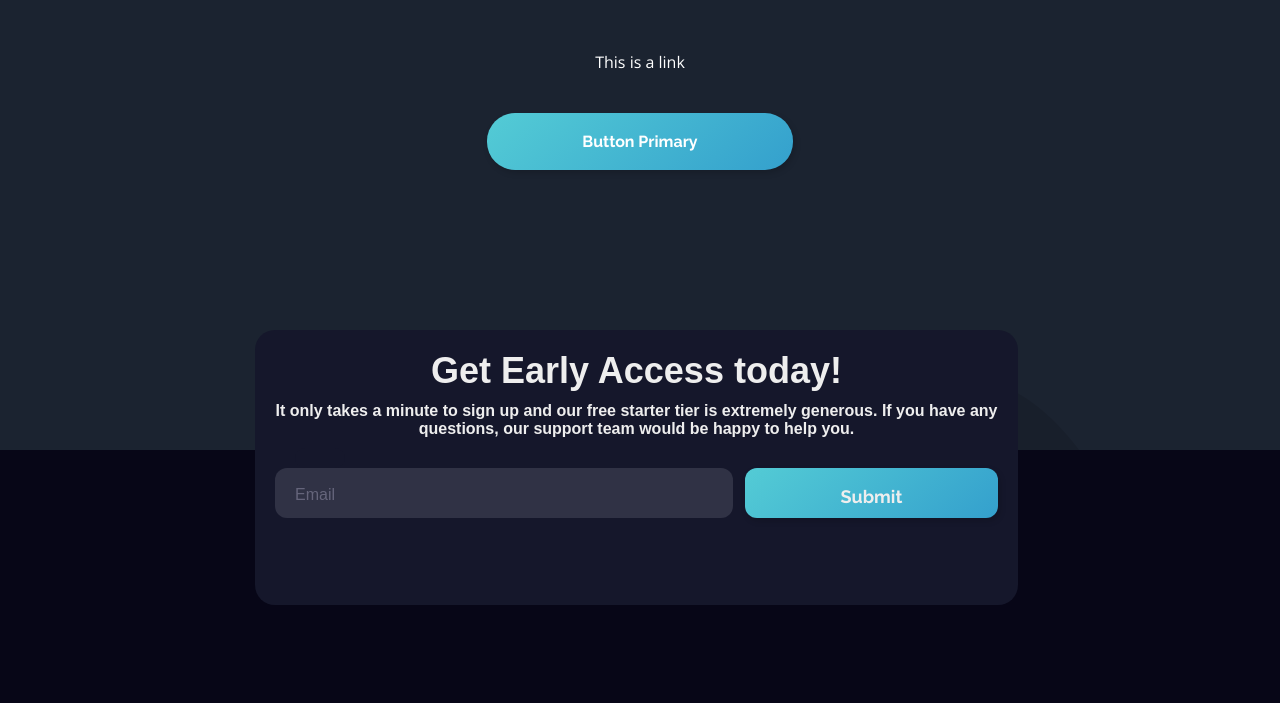
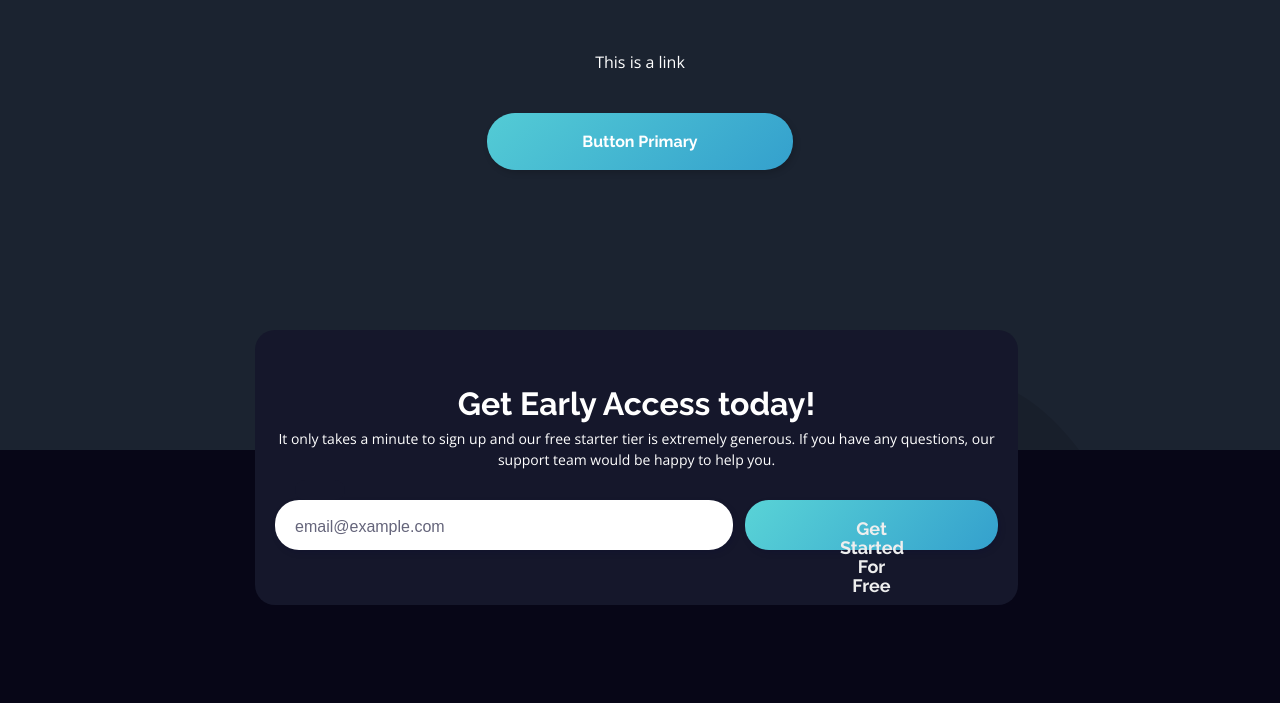
Before and after one commit to ezlyTech/fylo, a website: page sicoFylo.html in a window 1280 px wide. Shown: the part 470-1173 px from the top of the page. Drawn offline with nearby package versions, Linux system fonts and the light colour scheme; files whose address does not match are found by name.

Commit message:
progress

```diff
--- a/app/scss/ribbons/sico.scss
+++ b/app/scss/ribbons/sico.scss
@@ -1,5 +1,6 @@
 .header__wrapper{
     position: sticky;
+    display: block;
 
     .header__logo{
         position: sticky;
@@ -90,20 +91,25 @@
 
 
     .title {
-      color: #eee;
-      font-family: sans-serif;
-      font-size: 36px;
-      font-weight: 600;
+      font-family: 'Raleway';
+      font-style: normal;
+      font-weight: 700;
+      font-size: 32px;
+      line-height: 48px;
+      color: #FFFFFF;
       text-align: center;
+      padding-top: 30px;
     }
 
     .subtitle {
-      color: #eee;
-      font-family: sans-serif;
-      font-size: 16px;
-      font-weight: 600;
-      margin-top: 10px;
+      font-family: 'Open Sans';
+      font-style: normal;
+      font-weight: 400;
+      font-size: 14px;
+      line-height: 21px;
       text-align: center;
+      color: #FFFFFF;
+
     }
 
     .input-container {
@@ -122,8 +128,6 @@
     }
 
     .input {
-      background-color: #303245;
-      border-radius: 12px;
       border: 0;
       box-sizing: border-box;
       color: #eee;
@@ -132,6 +136,10 @@
       outline: 0;
       padding: 4px 20px 0;
       width: 60%;
+
+      background: #FFFFFF;
+      box-shadow: 2px 3px 6px rgba(7, 4, 59, 0.157043);
+      border-radius: 24px;
     }
 
     .cut {
@@ -183,8 +191,6 @@
     .submit {
       position: relative;
       float: right;
-      background-color: #08d;
-      border-radius: 12px;
       border: 0;
       box-sizing: border-box;
       color: #eee;
@@ -195,6 +201,10 @@
       text-align: center;
       width: 35%;
       margin-top: 30px;
+
+      background: linear-gradient(129.57deg, #63E1D9 -26.63%, #34A0CD 100%);
+      box-shadow: 2px 3px 6px rgba(7, 4, 59, 0.157043);
+      border-radius: 24px;
     }
 
     .submit:active {
@@ -339,6 +349,8 @@
   font-weight: 700;
   font-size: 18px;
   line-height: 24px;
+
+  padding-top: 30px;
   }
 
   .subtitle {
@@ -349,7 +361,7 @@
   line-height: 21px;
   text-align: center;
   color: #FFFFFF;
-  padding-bottom: 10px;
+  padding-bottom: 30px;
   }
 
   .input-container {
--- a/sicoFylo.html
+++ b/sicoFylo.html
@@ -64,9 +64,9 @@
             <div class="input-container ic2">
               <input id="email" class="input" type="text" placeholder=" " />
               <div class="cut cut-short"></div>
-              <label for="email" class="placeholder">Email</label>
+              <label for="email" class="placeholder">email@example.com</label>
             </div>
-            <button type="text" class="submit">Submit</button>
+            <button type="text" class="submit">Get Started For Free</button>
           </div>
           <div class="header__logo">
             <img class="desktop-logo2" src="./assets/svg/logo.svg" alt="">
```
Also changed, not shown: dist/style.css, 1 other file.
